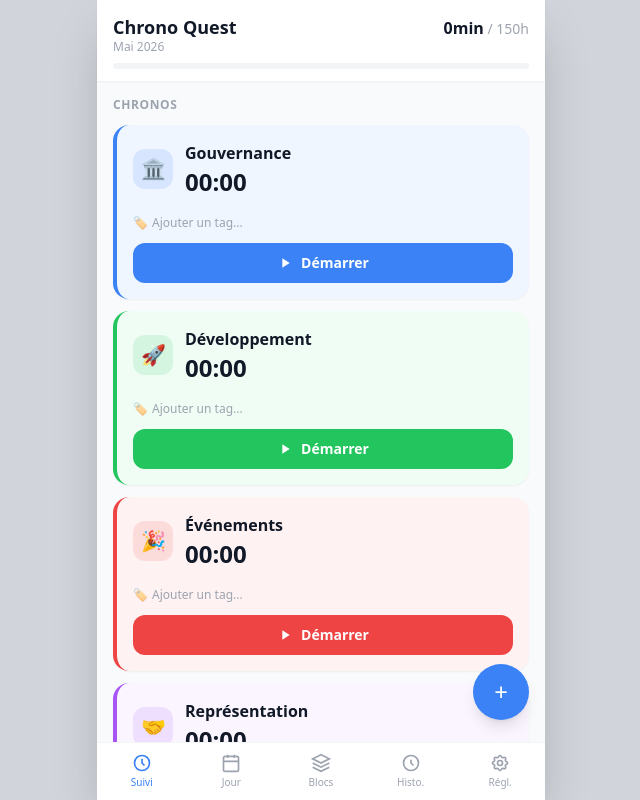
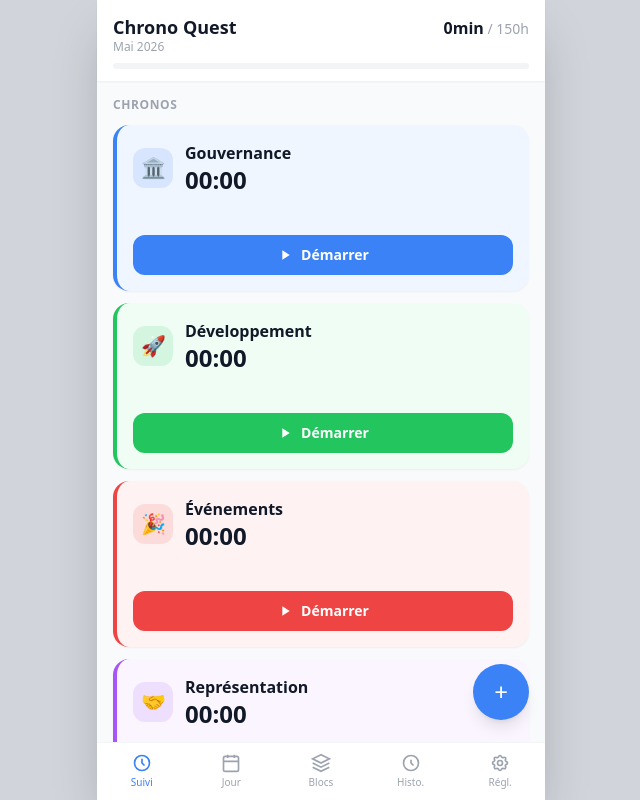
Before and after one commit to Keuchtof/chrono-quest, a React (Vite) app: page / in a window 1280 px wide. Shown: the whole page, without its empty margins (319-959 px from the left). Built offline with nearby package versions, Linux system fonts and the light colour scheme.

Commit message:
Dimensions inline sur carte active + fix chargement settings

```diff
--- a/src/store.ts
+++ b/src/store.ts
@@ -37,7 +37,13 @@ export function useStore() {
   const [activeTimer, setActiveTimer] = useState<ActiveTimer | null>  (() => load('cq_timer',    null))
   const [settings,    setSettings]    = useState<Settings>            (() => {
     const stored = load<Partial<Settings>>('cq_settings', {})
-    return { ...DEFAULT_SETTINGS, ...stored }
+    return {
+      ...DEFAULT_SETTINGS,
+      ...stored,
+      // Garantit que les dimensions ont toujours une valeur non-vide
+      configurations: stored.configurations?.length ? stored.configurations : DEFAULT_SETTINGS.configurations,
+      postures:       stored.postures?.length       ? stored.postures       : DEFAULT_SETTINGS.postures,
+    }
   })
 
   useEffect(() => { save('cq_blocs',    blocs)       }, [blocs])
--- a/src/tabs/SuiviTab.tsx
+++ b/src/tabs/SuiviTab.tsx
@@ -2,17 +2,12 @@ import { useState } from 'react'
 import type { Store } from '../store'
 import { COLORS } from '../constants'
 import { formatTimer, secondsToDisplay, getMonthSessions } from '../utils'
-import Modal from '../components/Modal'
 import AddSessionModal from '../components/AddSessionModal'
 
 interface Props { store: Store; now: number }
 
 export default function SuiviTab({ store, now }: Props) {
-  const [metaBlocId, setMetaBlocId] = useState<string | null>(null)
-  const [metaTag,    setMetaTag]    = useState('')
-  const [metaConfig, setMetaConfig] = useState('')
-  const [metaPosture,setMetaPosture]= useState('')
-  const [showAdd,    setShowAdd]    = useState(false)
+  const [showAdd, setShowAdd] = useState(false)
 
   const today = new Date()
   const monthSessions = getMonthSessions(store.sessions, today.getFullYear(), today.getMonth())
@@ -24,31 +19,11 @@ export default function SuiviTab({ store, now }: Props) {
     return base + extra
   }
 
-  function openMeta(blocId: string) {
-    const t = store.activeTimer
-    if (t?.blocId === blocId) {
-      setMetaTag(t.tag)
-      setMetaConfig(t.config)
-      setMetaPosture(t.posture)
-    } else {
-      setMetaTag(''); setMetaConfig(''); setMetaPosture('')
-    }
-    setMetaBlocId(blocId)
-  }
-
-  function saveMeta() {
-    if (store.activeTimer?.blocId === metaBlocId) {
-      store.setTimerMeta({ tag: metaTag, config: metaConfig, posture: metaPosture })
-    }
-    setMetaBlocId(null)
-  }
-
-  // Classement mensuel
   const ranked = [...store.blocs]
     .map(b => ({ bloc: b, secs: getBlocMonthSeconds(b.id) }))
     .sort((a, b) => b.secs - a.secs)
 
-  const rankColors = ['#EAB308','#6B7280','#B45309','#3B82F6','#8B5CF6']
+  const rankColors = ['#EAB308', '#6B7280', '#B45309', '#3B82F6', '#8B5CF6']
 
   return (
     <div className="px-4 pt-4 pb-24 space-y-3">
@@ -57,58 +32,91 @@ export default function SuiviTab({ store, now }: Props) {
       {store.blocs.map(bloc => {
         const color = COLORS[bloc.color]
         const isRunning = store.activeTimer?.blocId === bloc.id
-        const elapsedSecs = isRunning ? Math.round((now - store.activeTimer!.startTime) / 1000) : 0
         const t = isRunning ? store.activeTimer! : null
+        const elapsedSecs = t ? Math.round((now - t.startTime) / 1000) : 0
 
         return (
-          <div
-            key={bloc.id}
-            className="rounded-2xl p-4 shadow-sm"
-            style={{ backgroundColor: color.light, borderLeft: `4px solid ${color.main}` }}
-          >
+          <div key={bloc.id} className="rounded-2xl p-4 shadow-sm"
+            style={{ backgroundColor: color.light, borderLeft: `4px solid ${color.main}` }}>
+
+            {/* En-tête : icône + nom + timer */}
             <div className="flex items-center gap-3 mb-3">
               <div className="w-10 h-10 rounded-xl flex items-center justify-center text-xl flex-shrink-0"
                 style={{ backgroundColor: color.main + '22' }}>
                 {bloc.icon}
               </div>
-              <div className="flex-1 min-w-0">
+              <div className="flex-1">
                 <div className="flex items-center gap-2">
                   <span className="font-semibold text-gray-900">{bloc.name}</span>
                   {isRunning && (
-                    <span className="text-[10px] font-bold px-2 py-0.5 rounded-full bg-amber-100 text-amber-800">● EN COURS</span>
+                    <span className="text-[10px] font-bold px-2 py-0.5 rounded-full bg-amber-100 text-amber-800">
+                      ● EN COURS
+                    </span>
                   )}
                 </div>
-                <p className="text-2xl font-bold leading-tight mt-0.5"
+                <p className="text-2xl font-bold leading-tight"
                   style={{ color: isRunning ? color.main : '#111827' }}>
                   {formatTimer(elapsedSecs)}
                 </p>
               </div>
             </div>
 
-            {/* Zone tags / dimensions — cliquable */}
-            <button
-              onClick={() => openMeta(bloc.id)}
-              className="w-full text-left mb-3"
-            >
-              {(t?.config || t?.posture || t?.tag) ? (
-                <div className="flex flex-wrap gap-1.5">
-                  {t.config  && <Chip label={t.config}  color={color.main} />}
-                  {t.posture && <Chip label={t.posture} color="#8B5CF6" />}
-                  {t.tag     && <Chip label={t.tag}     color="#6B7280" />}
+            {/* Dimensions inline (visibles seulement quand EN COURS) */}
+            {isRunning && (
+              <div className="space-y-2 mb-3">
+                {/* Configuration */}
+                <div>
+                  <p className="text-[10px] font-semibold text-gray-400 uppercase tracking-wider mb-1">Configuration</p>
+                  <div className="flex flex-wrap gap-1.5">
+                    {store.settings.configurations.map(c => (
+                      <button key={c}
+                        onClick={() => store.setTimerMeta({ config: t!.config === c ? '' : c })}
+                        className="text-xs px-2.5 py-1 rounded-full border font-medium transition-all"
+                        style={t!.config === c
+                          ? { backgroundColor: color.main, color: '#fff', borderColor: color.main }
+                          : { backgroundColor: '#ffffff88', color: '#374151', borderColor: '#D1D5DB' }}>
+                        {c}
+                      </button>
+                    ))}
+                  </div>
                 </div>
-              ) : (
-                <span className="text-xs text-gray-400 flex items-center gap-1">
-                  🏷 <span>Ajouter un tag...</span>
-                </span>
-              )}
-            </button>
+                {/* Posture */}
+                <div>
+                  <p className="text-[10px] font-semibold text-gray-400 uppercase tracking-wider mb-1">Posture</p>
+                  <div className="flex flex-wrap gap-1.5">
+                    {store.settings.postures.map(p => (
+                      <button key={p}
+                        onClick={() => store.setTimerMeta({ posture: t!.posture === p ? '' : p })}
+                        className="text-xs px-2.5 py-1 rounded-full border font-medium transition-all"
+                        style={t!.posture === p
+                          ? { backgroundColor: '#8B5CF6', color: '#fff', borderColor: '#8B5CF6' }
+                          : { backgroundColor: '#ffffff88', color: '#374151', borderColor: '#D1D5DB' }}>
+                        {p}
+                      </button>
+                    ))}
+                  </div>
+                </div>
+                {/* Tag libre */}
+                <input
+                  type="text"
+                  value={t!.tag}
+                  onChange={e => store.setTimerMeta({ tag: e.target.value })}
+                  placeholder="Tag libre (optionnel)..."
+                  className="w-full text-xs px-3 py-1.5 rounded-xl border border-gray-200 bg-white/60 focus:outline-none focus:border-blue-300 placeholder:text-gray-400"
+                />
+              </div>
+            )}
 
-            {/* Bouton Démarrer / Arrêter */}
+            {/* Résumé des dimensions si non-vides et timer arrêté */}
+            {!isRunning && (
+              <div className="mb-3 min-h-[1rem]" />
+            )}
+
+            {/* Bouton Start / Stop */}
             <button
               onClick={() => isRunning ? store.stopTimer() : store.startTimer(bloc.id)}
-              className="w-full py-2.5 rounded-xl font-semibold text-sm text-white flex items-center justify-center gap-2 transition-opacity active:opacity-80"
-              style={{ backgroundColor: color.main }}
-            >
+              className="w-full py-2.5 rounded-xl font-semibold text-sm text-white flex items-center justify-center gap-2 active:opacity-80 transition-opacity"
+              style={{ backgroundColor: color.main }}>
               {isRunning ? <><PauseIcon /> Arrêter</> : <><PlayIcon /> Démarrer</>}
             </button>
           </div>
@@ -143,84 +151,14 @@ export default function SuiviTab({ store, now }: Props) {
       </div>
 
       {/* FAB */}
-      <button
-        onClick={() => setShowAdd(true)}
+      <button onClick={() => setShowAdd(true)}
         className="w-14 h-14 rounded-full bg-blue-500 text-white text-2xl shadow-lg flex items-center justify-center z-20 active:scale-95 transition-transform"
-        style={{ position: 'fixed', bottom: '80px', right: 'max(16px, calc((100vw - 448px) / 2 + 16px))' }}
-      >+</button>
+        style={{ position: 'fixed', bottom: '80px', right: 'max(16px, calc((100vw - 448px) / 2 + 16px))' }}>
+        +
+      </button>
 
-      {/* Dialog tag + dimensions */}
-      <Modal open={!!metaBlocId} onClose={() => setMetaBlocId(null)} title="Tag & dimensions">
-        <div className="space-y-4">
-          <DimSelector
-            label="Configuration"
-            options={store.settings.configurations}
-            value={metaConfig}
-            onChange={setMetaConfig}
-            color="#3B82F6"
-          />
-          <DimSelector
-            label="Posture"
-            options={store.settings.postures}
-            value={metaPosture}
-            onChange={setMetaPosture}
-            color="#8B5CF6"
-          />
-          <div>
-            <p className="text-sm font-medium text-gray-700 mb-2">Tag libre</p>
-            <input
-              type="text"
-              value={metaTag}
-              onChange={e => setMetaTag(e.target.value)}
-              placeholder="Ex : Séminaire Alpes..."
-              className="w-full border border-gray-200 rounded-xl px-3 py-2.5 text-sm bg-gray-50 focus:outline-none focus:border-blue-400"
-            />
-          </div>
-          <div className="flex gap-2 pt-1">
-            <button onClick={() => setMetaBlocId(null)} className="flex-1 py-2.5 rounded-xl border border-gray-200 text-sm font-medium text-gray-600">Annuler</button>
-            <button onClick={saveMeta} className="flex-1 py-2.5 rounded-xl bg-blue-500 text-sm font-medium text-white">OK</button>
-          </div>
-        </div>
-      </Modal>
-
-      <AddSessionModal
-        open={showAdd}
-        blocs={store.blocs}
-        settings={store.settings}
-        onAdd={store.addSession}
-        onClose={() => setShowAdd(false)}
-      />
-    </div>
-  )
-}
-
-function Chip({ label, color }: { label: string; color: string }) {
-  return (
-    <span className="text-xs px-2 py-0.5 rounded-full font-medium"
-      style={{ backgroundColor: color + '22', color }}>
-      {label}
-    </span>
-  )
-}
-
-function DimSelector({ label, options, value, onChange, color }: {
-  label: string; options: string[]; value: string; onChange: (v: string) => void; color: string
-}) {
-  return (
-    <div>
-      <p className="text-sm font-medium text-gray-700 mb-2">{label}</p>
-      <div className="flex flex-wrap gap-1.5">
-        {options.map(o => (
-          <button
-            key={o}
-            onClick={() => onChange(value === o ? '' : o)}
-            className="text-xs px-3 py-1.5 rounded-full border font-medium transition-colors"
-            style={value === o
-              ? { backgroundColor: color, color: '#fff', borderColor: color }
-              : { backgroundColor: '#F9FAFB', color: '#374151', borderColor: '#E5E7EB' }}
-          >{o}</button>
-        ))}
-      </div>
+      <AddSessionModal open={showAdd} blocs={store.blocs} settings={store.settings}
+        onAdd={store.addSession} onClose={() => setShowAdd(false)} />
     </div>
   )
 }
```
